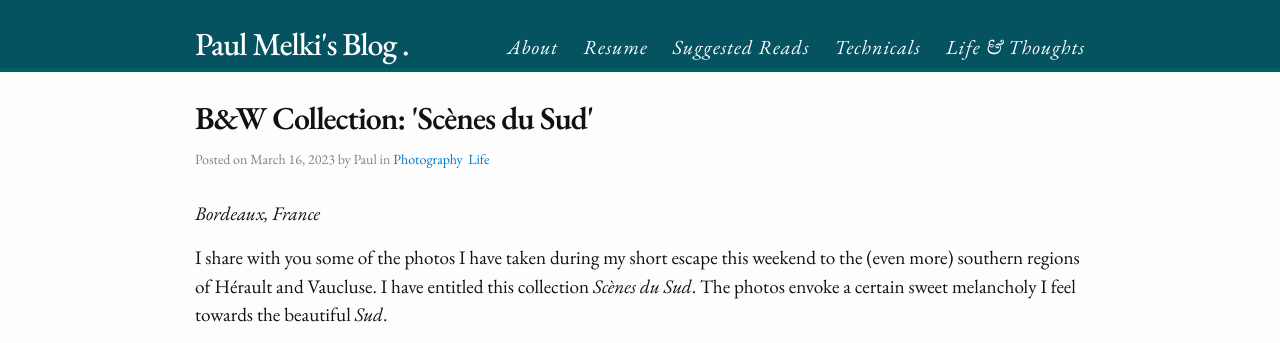
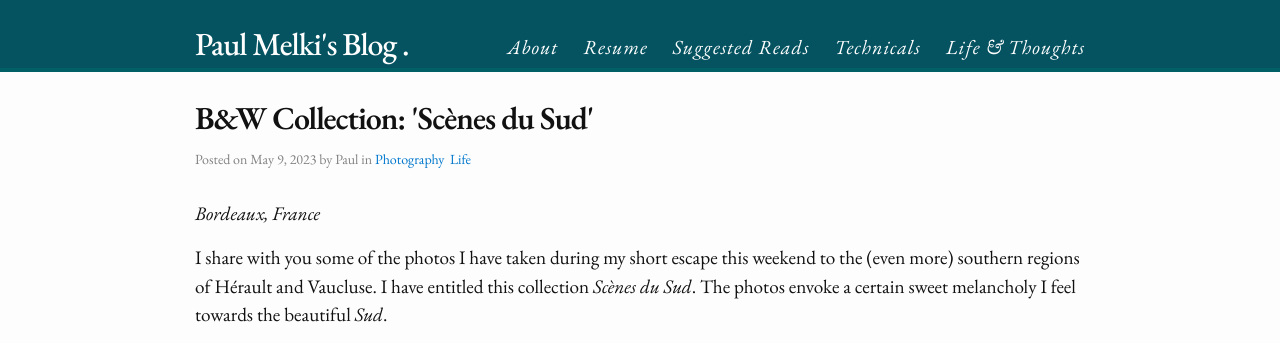
Before and after one commit to paulmelki/paulmelki.github.io, a Jekyll site: the page built from _posts/2023-05-09-scenes-du-sud.md, in a window 1280 px wide and 900 px high. Shown: the top 343 px of the window. Built offline with Jekyll 4.4.1, drawn with Linux system fonts in a browser that asks for light colours; nearby versions of some CDN libraries; some web fonts are replaced.

Commit message:
fixed date

```diff
--- a/_posts/2023-05-09-scenes-du-sud.md
+++ b/_posts/2023-05-09-scenes-du-sud.md
@@ -7,7 +7,7 @@ output:
 knit: (function(inputFile, encoding) {
    rmarkdown::render(inputFile, encoding = encoding, output_dir = "../_posts") })
 author: "Paul"
-date: '2023-03-16'
+date: '2023-05-09'
 excerpt: "Scenes from Hérault and Vaucluse"
 layout: post
 categories:
```
